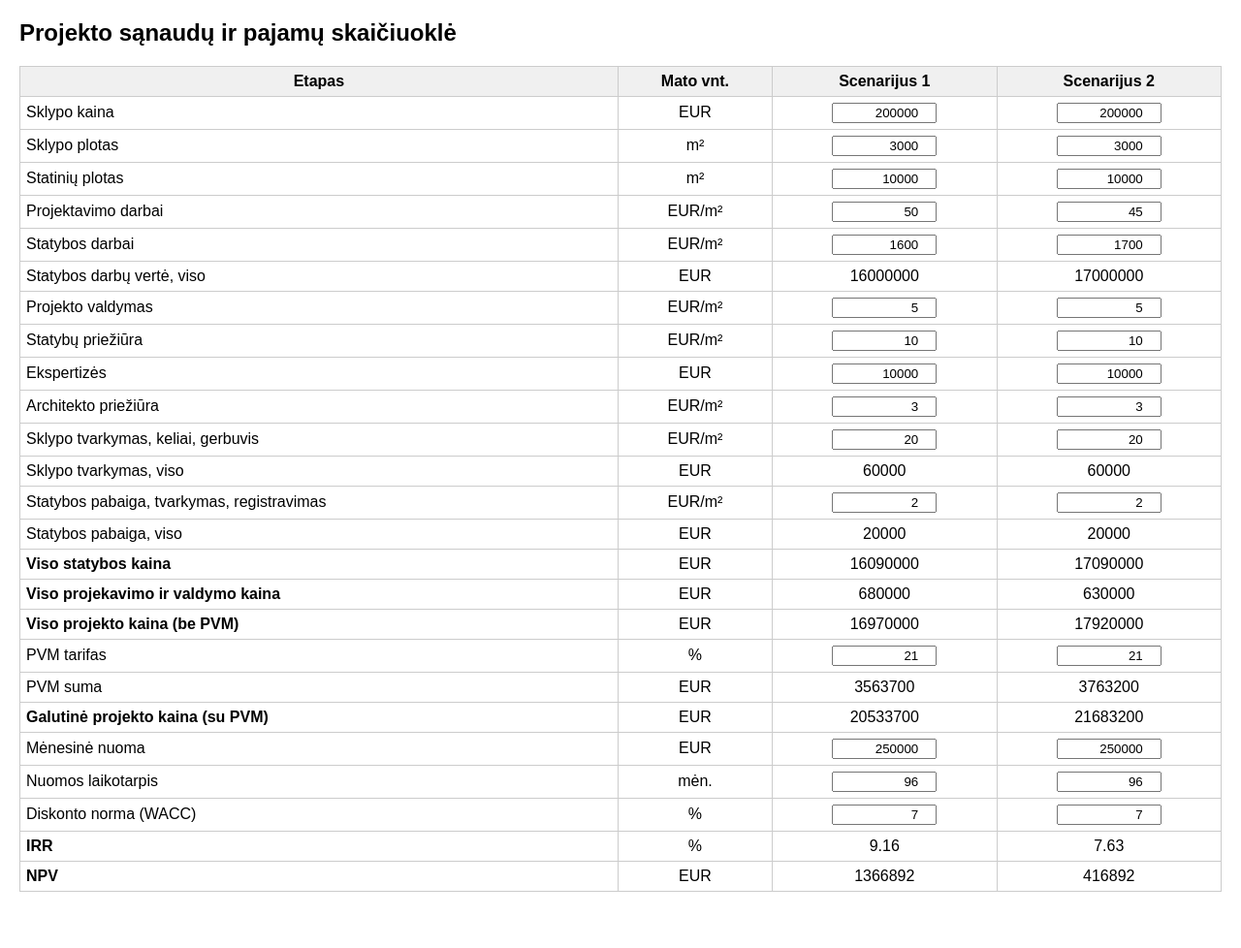
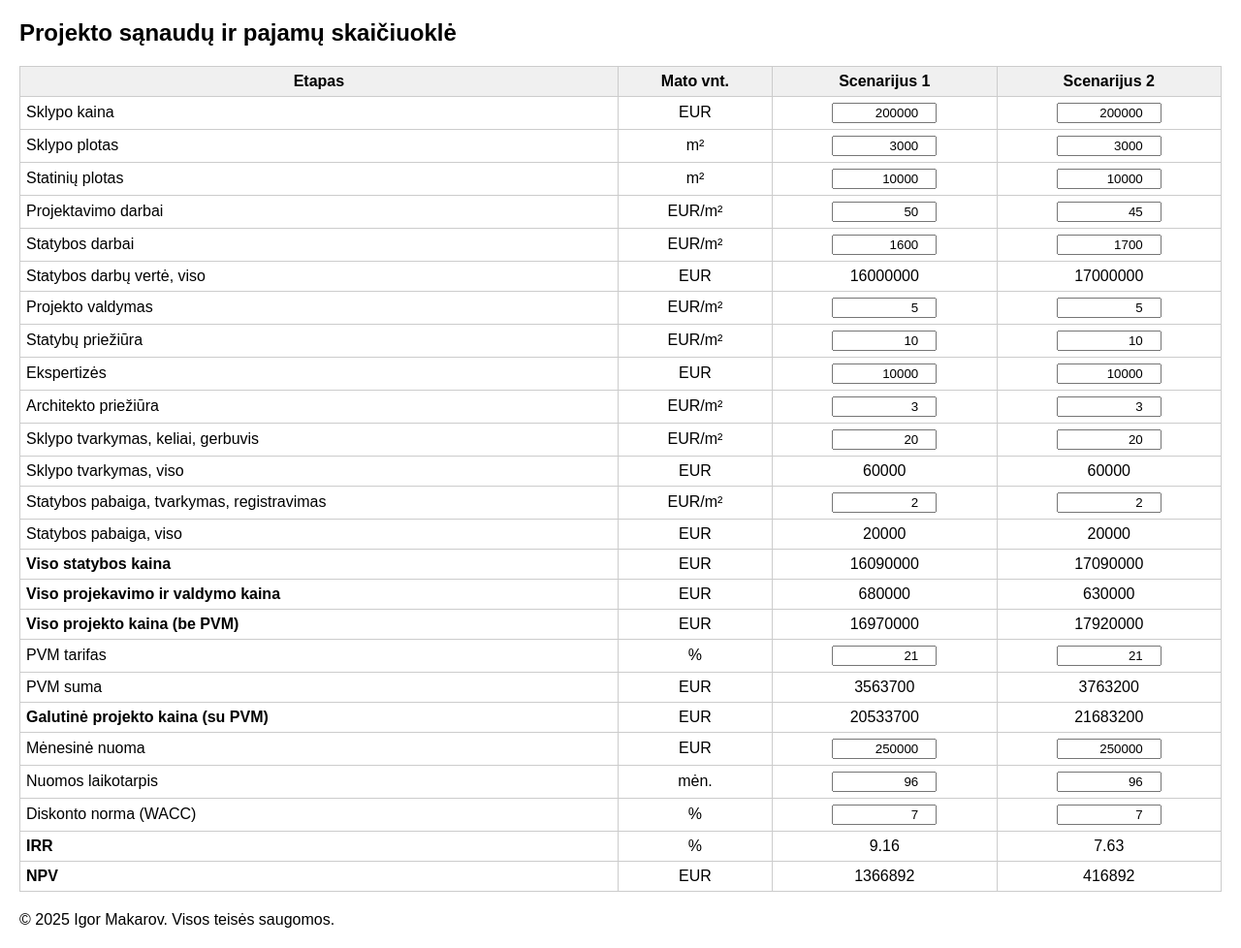
Before and after one commit to IgorLT67/skaiciuokle, a plain HTML site: page index.html in a window 1280 px wide. Shown: the whole page at 97% size. Before the commit the page ends 940 px from the top, so only its background shows below. Drawn offline with Linux system fonts and the light colour scheme.

Commit message:
Update index.html

```diff
--- a/index.html
+++ b/index.html
@@ -172,5 +172,10 @@ document.querySelectorAll("input").forEach(inp=>{
 });
 recalc();
 </script>
+
+<footer>
+  © 2025 Igor Makarov. Visos teisės saugomos.
+</footer>
+
 </body>
 </html>
```
